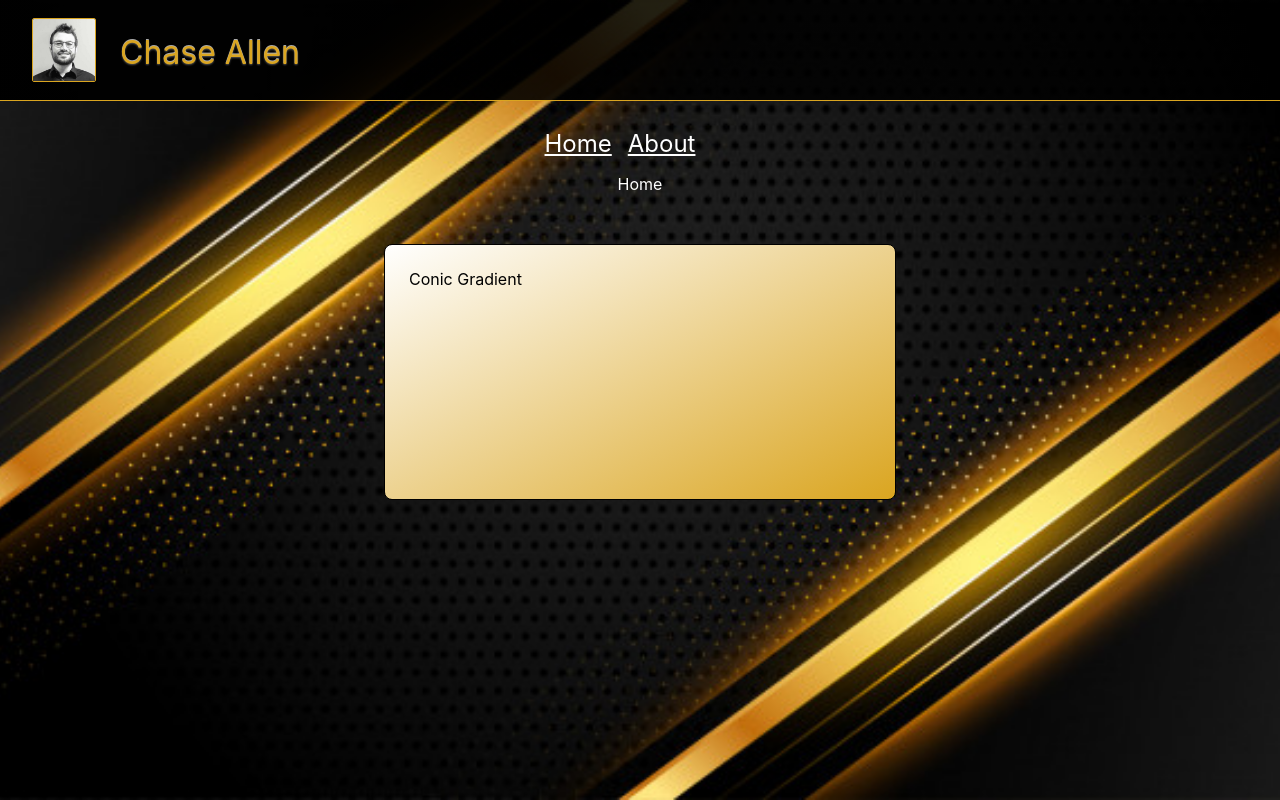
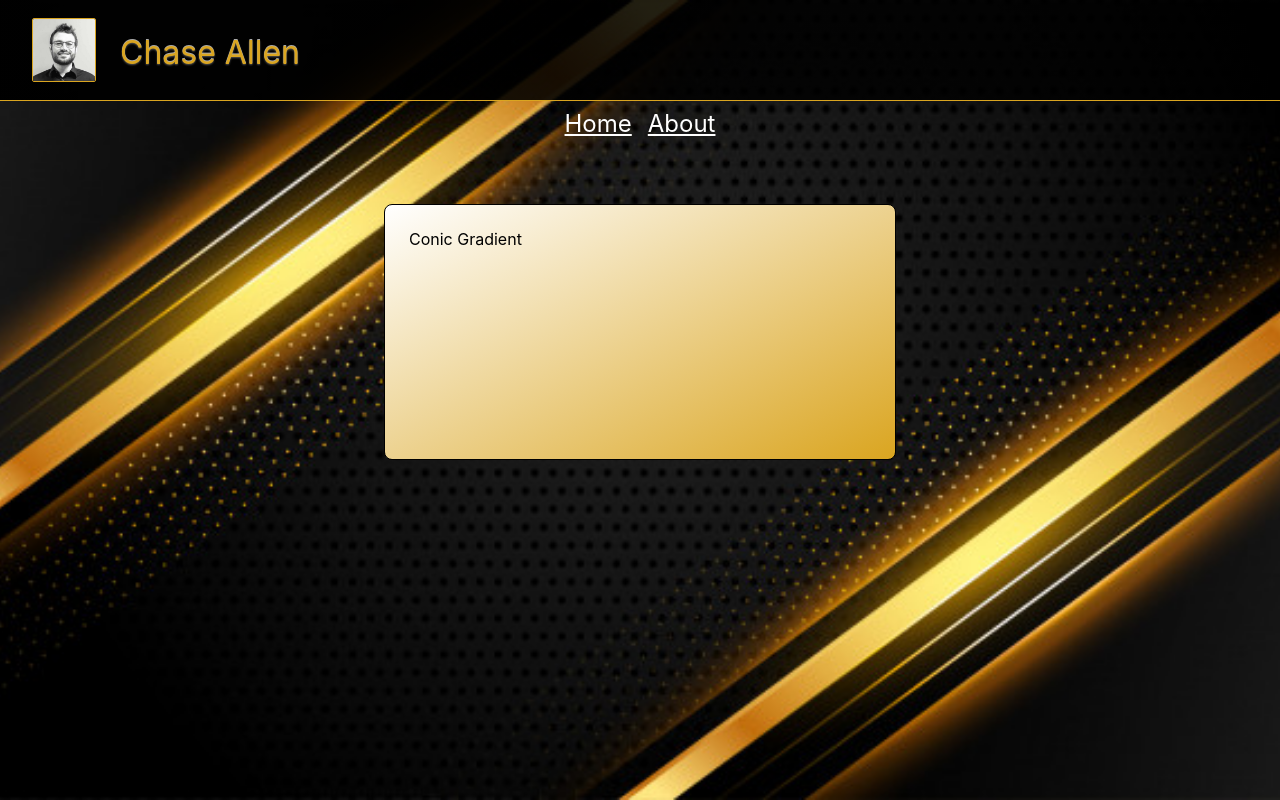
Before and after one commit to ccallen001/chase-allen, a React (Create React App) app: page / in a window 1280 px wide. Built offline with nearby package versions, Linux system fonts and the light colour scheme.

Commit message:
ghost it baby

```diff
--- a/src/App/App.scss
+++ b/src/App/App.scss
@@ -51,18 +51,7 @@
 
 .blink {
   font-size: 20px;
-  padding-right: 20px;
   display: inline-block;
-}
-
-.blink:after {
-  content: '';
-  width: 20px;
-  height: 2px;
-  background: black;
-  opacity: 0;
-  display: inline-block;
-  animation: blink 1s linear infinite alternate;
 }
 
 @keyframes blink {
--- a/src/App/App.tsx
+++ b/src/App/App.tsx
@@ -17,7 +17,7 @@ function App() {
           <span className="App-header-text">Chase Allen</span>
         </header>
 
-        <nav className="blink" style={{ paddingTop: '20px' }}>
+        <nav className="blink">
           <Link to="/">Home</Link>
           <Link to="/about">About</Link>
         </nav>
--- a/src/views/About/About.scss
+++ b/src/views/About/About.scss
@@ -1,6 +1,7 @@
 @keyframes move {
   50% {
-    transform: scale(10);
+    transform: rotate(1080deg) scale(5) translateY(100px);
+    opacity: 1;
   }
 }
 
@@ -8,7 +9,9 @@
   img {
     width: 64px;
     border-radius: 16px;
+    box-shadow: 0 0 8px white;
+    opacity: 0;
 
-    animation: move 10000ms linear infinite;
+    animation: move 20000ms ease infinite;
   }
 }
--- a/src/views/About/About.tsx
+++ b/src/views/About/About.tsx
@@ -5,7 +5,6 @@ import './About.scss';
 function About() {
   return (
     <div className="view About">
-      <div style={{ marginBottom: '50px' }}>What?</div>
       <img src={chase} alt="Chase Allen" />
     </div>
   );
--- a/src/views/Home/Home.tsx
+++ b/src/views/Home/Home.tsx
@@ -5,7 +5,6 @@ import './Home.scss';
 function Home() {
   return (
     <div className="view Home">
-      Home
       <Thing />
     </div>
   );
```
